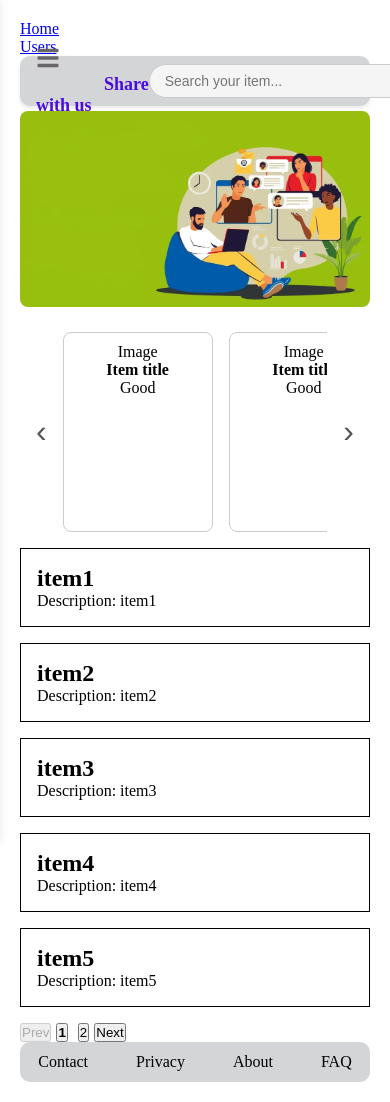
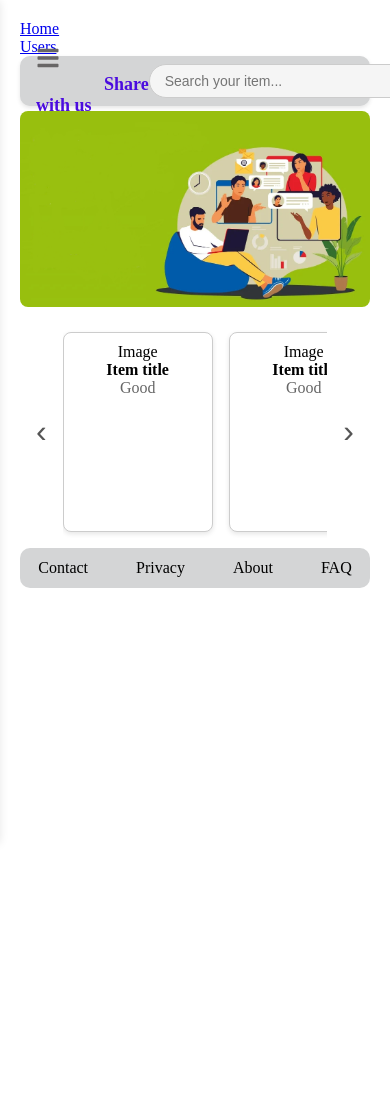
Before and after one commit to HackYourFutureProjects/c51-final-project-group-A, a React (Vite) app in the folder client/: page / in a window 390 px wide. Shown: the top 1102 px of the page. After the commit the page ends 844 px from the top, so only its background shows below. Built offline with nearby package versions, Linux system fonts and the light colour scheme.

Commit message:
improve styling for Result page and make it responsive

```diff
--- a/client/src/components/ItemCard.jsx
+++ b/client/src/components/ItemCard.jsx
@@ -1,8 +1,9 @@
 import PropTypes from "prop-types";
+import "../styles/ItemCardStyle.css";
 
 const ItemCard = ({ item }) => {
   return (
-    <div style={{ border: "1px solid black", padding: "1rem" }}>
+    <div className="item-card">
       <h2>{item.name}</h2>
       <p>Description: {item.description}</p>
     </div>
--- a/client/src/pages/Home/Home.jsx
+++ b/client/src/pages/Home/Home.jsx
@@ -64,6 +64,7 @@ const Home = () => {
         </div>
       )}
       {searchItem === "" && <ItemSlider />}
+      {searchItem !== "" && (
         <ResultPage
           currentItems={currentItems}
           currentPage={currentPage}
@@ -71,6 +72,7 @@ const Home = () => {
           setCurrentPage={setCurrentPage}
           pages={pages}
         />
+      )}
       <Footer />
     </div>
   );
--- a/client/src/pages/components/ResultPage.jsx
+++ b/client/src/pages/components/ResultPage.jsx
@@ -1,6 +1,7 @@
 import { useLocation } from "react-router-dom";
 import PropTypes from "prop-types";
 import ItemCard from "../../components/ItemCard";
+import "../../styles/ResultPageStyle.css";
 
 const ResultPage = ({
   currentItems,
@@ -14,17 +15,21 @@ const ResultPage = ({
   const searchQuery = searchParams.get("search") || "";
 
   return (
-    <div style={{ display: "flex", flexDirection: "column", gap: "1rem" }}>
+    <div className="result-container">
       {Array.isArray(currentItems) && currentItems.length > 0 ? (
-        currentItems.map((item) => <ItemCard key={item.id} item={item} />)
+        <div className="items-grid">
+          {currentItems.map((item) => (
+            <ItemCard key={item.id} item={item} />
+          ))}
+        </div>
       ) : (
-        <p>
+        <p style={{ textAlign: "center" }}>
           No items found for <strong>{searchQuery}</strong>
         </p>
       )}
 
       {Array.isArray(currentItems) && currentItems.length > 0 && (
-        <div>
+        <div className="pagination">
           <button
             disabled={currentPage === 1}
             onClick={() => setCurrentPage(currentPage - 1)}
--- /dev/null
+++ b/client/src/styles/ItemCardStyle.css
@@ -0,0 +1,30 @@
+.item-card {
+  border: 1px solid #ccc;
+  padding: 16px;
+  border-radius: 8px;
+  box-shadow: 0 2px 5px rgba(0, 0, 0, 0.1);
+  background-color: white;
+  transition: transform 0.2s ease;
+  cursor: pointer;
+
+  width: 100%;
+  box-sizing: border-box;
+  max-width: 280px;
+  margin: 0 auto;
+}
+
+.item-card:hover {
+  transform: scale(1.05);
+  box-shadow: 0 4px 10px rgba(0, 0, 0, 0.2);
+}
+
+.item-card h2 {
+  margin: 0 0 10px 0;
+  font-size: 1.5rem;
+  color: #333;
+}
+
+.item-card p {
+  color: #666;
+  font-size: 1rem;
+}
--- /dev/null
+++ b/client/src/styles/ResultPageStyle.css
@@ -0,0 +1,32 @@
+.result-container {
+  max-width: 1500px;
+  margin: 0 auto;
+  padding: 1rem;
+}
+
+.items-grid {
+  display: grid;
+  grid-template-columns: repeat(5, 1fr);
+  gap: 1.5rem;
+}
+
+.pagination {
+  text-align: center;
+  margin-top: 1rem;
+}
+
+/* Responsive design for mobile */
+@media (max-width: 768px) {
+  .items-grid {
+    grid-template-columns: repeat(
+      2,
+      1fr
+    ); /* 2 cards per row on tablets/small screens */
+  }
+}
+
+@media (max-width: 480px) {
+  .items-grid {
+    grid-template-columns: 1fr; /* 1 card per row on phones */
+  }
+}
```
Lines whose indentation alone changed are shown as unchanged.
